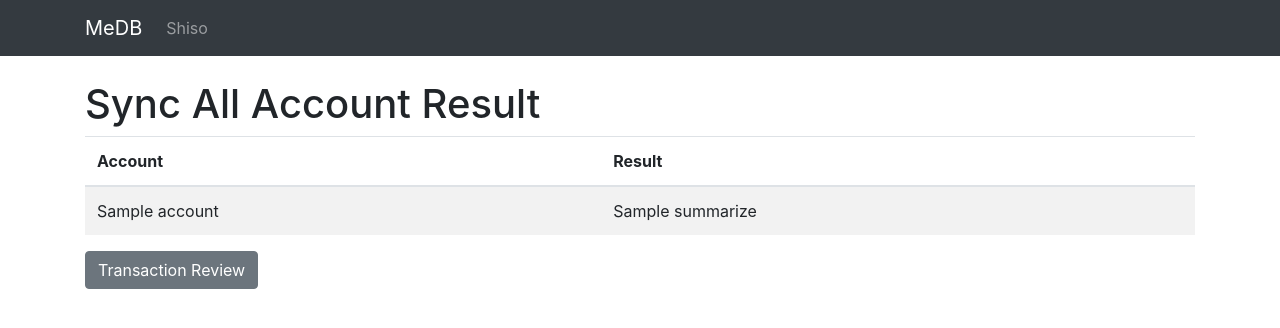
After one commit to brenns10/medb, a Python web app: template medb/templates/shiso/global_sync_result.html in a window 1280 px wide. The commit adds this page. Shown: the top 328 px of the page. Run offline with Jinja, Linux system fonts and the light colour scheme; the template is opened without the code that fills it: most values are stand-ins (such as "Sample title", 1, 10 or a date in 2020); some libraries are stand-ins or nearby versions.

Commit message:
shiso: Add global sync option

```diff
--- a/medb/shiso/logic.py
+++ b/medb/shiso/logic.py
@@ -309,6 +309,7 @@ def get_plaid_transactions(
 @dataclass
 class SyncReport:
 
+    account: UserPlaidAccount
     new: int = 0
     updated: int = 0
     unchanged: int = 0
@@ -359,7 +360,7 @@ def initial_sync(
         days_ago=days_ago,
         account_id=acct.account_id,
     )
-    report = SyncReport()
+    report = SyncReport(account=acct)
     for pt in plaid_txns.transactions:
         db.session.add(pt.to_plaid_transaction(acct.id))
         report.new += 1
@@ -371,7 +372,6 @@ def initial_sync(
 
 
 def sync_account(acct: UserPlaidAccount) -> SyncReport:
-    report = SyncReport()
     today = datetime.date.today()
     # 14 day "grace period" for any updated transactions
     start = acct.sync_end - datetime.timedelta(days=14)
@@ -388,7 +388,7 @@ def sync_account(acct: UserPlaidAccount) -> SyncReport:
         account_id=acct.account_id,
     )
 
-    report = SyncReport()
+    report = SyncReport(account=acct)
     fields = ["name", "date", "amount", "posted", "plaid_merchant_name"]
     for pt in plaid_txns.transactions:
         stored_txn = None
--- /dev/null
+++ b/medb/templates/shiso/global_sync_result.html
@@ -0,0 +1,22 @@
+{% extends "layout.html" %}
+{% block title %}Sync All Account Result{% endblock %}
+{% block content %}
+  <h1>Sync All Account Result</h1>
+  <table class="table table-striped">
+    <thead>
+      <tr>
+        <th>Account</th>
+        <th>Result</th>
+      </tr>
+    </thead>
+    <tbody>
+      {% for result in results %}
+        <tr>
+          <td>{{result.account.name}}</td>
+          <td>{{result.summarize()}}</td>
+        </tr>
+      {% endfor %}
+    </tbody>
+  </table>
+  <p><a class="btn btn-md btn-secondary" href="{{url_for('.global_review')}}">Transaction Review</a></p>
+{% endblock %}
--- a/medb/templates/shiso/home.html
+++ b/medb/templates/shiso/home.html
@@ -12,6 +12,12 @@
   </ul>
 {% endfor %}
 <p><a class="btn btn-md btn-primary" href="{{url_for('.all_account_report')}}">All Account Report</a></p>
+<form method="POST" action="{{url_for('.global_sync')}}" >
+  {{ form.csrf_token }}
+  <div class="form-group">
+    <button class="btn btn-md btn-primary" type="submit">Start Sync</button>
+  </div>
+</form>
 {% if next_unreviewed %}
 <p><a class="btn btn-md btn-secondary" href="{{url_for('.global_review')}}">Transaction Review</a></p>
 {% endif %}
```
Also changed, not shown: medb/shiso/views.py (+19 -2 lines).
